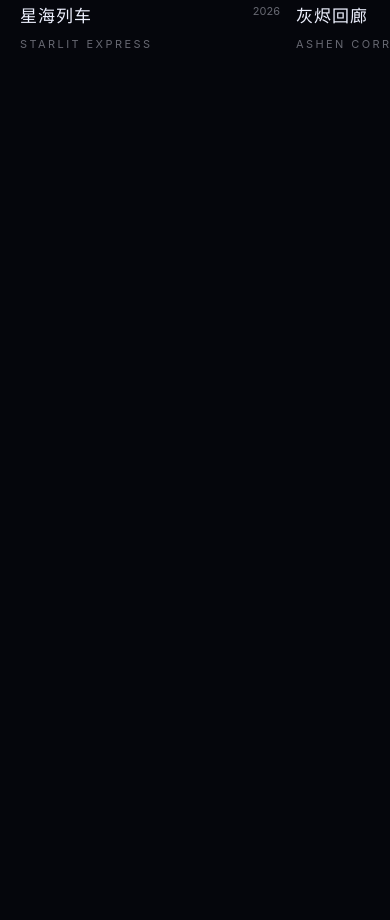
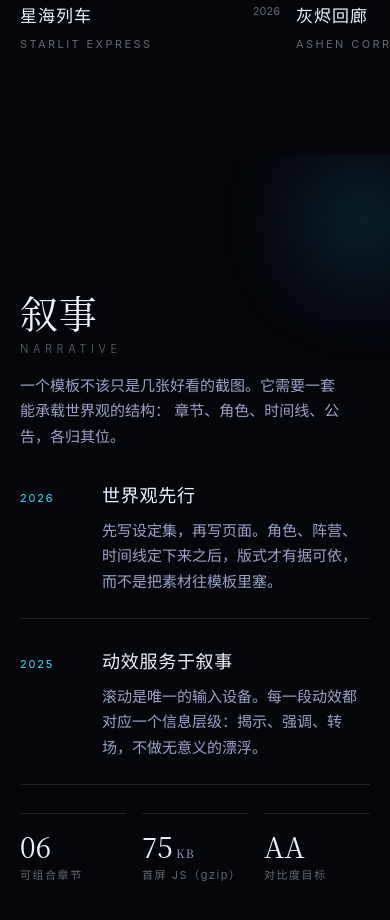
Before and after one commit to huangqi-an/immersive-site-template, a Vue app: page / in a window 390 px wide. Shown: the part 1580-2500 px from the top of the page. Before the commit the page ends 1735 px from the top, so only its background shows below. Built offline with nearby package versions, Linux system fonts and the light colour scheme.

Commit message:
feat: 新增 About 视差段落
- 装饰光斑做小幅视差，正文只做 reveal，避免影响可读性
- reveal 目标限定在组件根节点内查询，避免跨 section 误命中
- 数据指标展示区为模板复用预留

```diff
--- a/src/App.vue
+++ b/src/App.vue
@@ -2,6 +2,7 @@
 import HeroSection from "./sections/HeroSection.vue";
 import MarqueeSection from "./sections/MarqueeSection.vue";
 import WorksSection from "./sections/WorksSection.vue";
+import AboutSection from "./sections/AboutSection.vue";
 import { useSmoothScroll } from "./composables/useSmoothScroll";
 
 useSmoothScroll();
@@ -12,5 +13,6 @@ useSmoothScroll();
     <HeroSection />
     <MarqueeSection />
     <WorksSection />
+    <AboutSection />
   </main>
 </template>
--- /dev/null
+++ b/src/sections/AboutSection.vue
@@ -0,0 +1,257 @@
+<script setup lang="ts">
+import { onMounted, onUnmounted, ref } from "vue";
+import gsap from "gsap";
+import { ScrollTrigger } from "gsap/ScrollTrigger";
+
+gsap.registerPlugin(ScrollTrigger);
+
+/**
+ * 视差段落。
+ * 只让装饰光斑做位移（幅度小），正文用 reveal 淡入——
+ * 正文跟着滚动飘是对可读性的伤害，这类站点十有八九会犯。
+ */
+const root = ref<HTMLElement | null>(null);
+const orb = ref<HTMLElement | null>(null);
+let ctx: gsap.Context | null = null;
+
+const paragraphs = [
+  {
+    year: "2026",
+    title: "世界观先行",
+    body: "先写设定集，再写页面。角色、阵营、时间线定下来之后，版式才有据可依，而不是把素材往模板里塞。",
+  },
+  {
+    year: "2025",
+    title: "动效服务于叙事",
+    body: "滚动是唯一的输入设备。每一段动效都对应一个信息层级：揭示、强调、转场，不做无意义的漂浮。",
+  },
+];
+
+onMounted(() => {
+  const el = root.value;
+  if (!el) return;
+
+  ctx = gsap.context(() => {
+    const reduced = window.matchMedia(
+      "(prefers-reduced-motion: reduce)"
+    ).matches;
+
+    if (!reduced && orb.value) {
+      gsap.to(orb.value, {
+        yPercent: 26,
+        ease: "none",
+        scrollTrigger: {
+          trigger: el,
+          start: "top bottom",
+          end: "bottom top",
+          scrub: true,
+        },
+      });
+    }
+
+    if (reduced) return;
+
+    // 注意：这里必须用 el.querySelectorAll，不能用 gsap.utils.toArray，
+    // 后者不受 context 作用域限制，会把别的 section 的 [data-reveal] 一起选进来。
+    el.querySelectorAll<HTMLElement>("[data-reveal]").forEach((item) => {
+      gsap.from(item, {
+        y: 34,
+        opacity: 0,
+        duration: 0.9,
+        ease: "power3.out",
+        scrollTrigger: { trigger: item, start: "top 84%", once: true },
+      });
+    });
+  }, el);
+});
+
+onUnmounted(() => ctx?.revert());
+</script>
+
+<template>
+  <section ref="root" id="about" class="about section">
+    <div ref="orb" class="about__orb" aria-hidden="true" />
+
+    <div class="container about__grid">
+      <div class="about__aside">
+        <p class="eyebrow" data-reveal>About — 关于</p>
+        <h2 class="display about__title" data-reveal>
+          叙事<br /><em>NARRATIVE</em>
+        </h2>
+        <p class="lede about__intro" data-reveal>
+          一个模板不该只是几张好看的截图。它需要一套能承载世界观的结构：
+          章节、角色、时间线、公告，各归其位。
+        </p>
+      </div>
+
+      <div class="about__body">
+        <article
+          v-for="p in paragraphs"
+          :key="p.year"
+          class="about__item"
+          data-reveal
+        >
+          <span class="about__year">{{ p.year }}</span>
+          <h3 class="about__item-title">{{ p.title }}</h3>
+          <p class="about__text">{{ p.body }}</p>
+        </article>
+
+        <ul class="about__stats" data-reveal>
+          <li>
+            <strong>06</strong>
+            <span>可组合章节</span>
+          </li>
+          <li>
+            <strong>75<em>KB</em></strong>
+            <span>首屏 JS（gzip）</span>
+          </li>
+          <li>
+            <strong>AA</strong>
+            <span>对比度目标</span>
+          </li>
+        </ul>
+      </div>
+    </div>
+  </section>
+</template>
+
+<style scoped>
+.about {
+  position: relative;
+  overflow: hidden;
+}
+
+.about__orb {
+  position: absolute;
+  width: 46vw;
+  height: 46vw;
+  right: -16vw;
+  top: -6vw;
+  border-radius: 50%;
+  background: radial-gradient(
+    circle,
+    rgba(69, 224, 255, 0.22) 0%,
+    transparent 66%
+  );
+  filter: blur(40px);
+  pointer-events: none;
+}
+
+.about__grid {
+  position: relative;
+  display: grid;
+  grid-template-columns: minmax(240px, 0.85fr) 1.15fr;
+  gap: clamp(32px, 7vw, 120px);
+  align-items: start;
+}
+
+.about__aside {
+  position: sticky;
+  top: 120px;
+  display: grid;
+  gap: 18px;
+}
+
+.about__title {
+  font-size: clamp(38px, 5.2vw, 72px);
+  line-height: 0.98;
+}
+
+.about__title em {
+  font-family: var(--font-body);
+  font-style: normal;
+  font-size: 11px;
+  letter-spacing: 0.42em;
+  color: var(--text-faint);
+  display: block;
+  margin-top: 14px;
+}
+
+.about__intro {
+  max-width: 34ch;
+}
+
+.about__body {
+  display: grid;
+  gap: clamp(28px, 4vw, 56px);
+}
+
+.about__item {
+  display: grid;
+  grid-template-columns: 64px 1fr;
+  gap: 6px 18px;
+  padding-bottom: clamp(24px, 3vw, 40px);
+  border-bottom: 1px solid var(--line);
+}
+
+.about__year {
+  font-size: 11px;
+  letter-spacing: 0.16em;
+  color: var(--accent-2);
+  padding-top: 8px;
+}
+
+.about__item-title {
+  font-size: clamp(18px, 2vw, 24px);
+  font-weight: 500;
+  letter-spacing: 0.04em;
+}
+
+.about__text {
+  grid-column: 2;
+  color: var(--text-dim);
+  font-size: 15px;
+  max-width: 52ch;
+}
+
+.about__stats {
+  display: grid;
+  grid-template-columns: repeat(3, 1fr);
+  gap: 16px;
+  list-style: none;
+  margin: 0;
+  padding: 0;
+}
+
+.about__stats li {
+  display: grid;
+  gap: 6px;
+  padding-top: 18px;
+  border-top: 1px solid var(--line);
+}
+
+.about__stats strong {
+  font-family: var(--font-display);
+  font-size: clamp(28px, 3.4vw, 46px);
+  font-weight: 300;
+  line-height: 1;
+}
+
+.about__stats strong em {
+  font-style: normal;
+  font-size: 0.42em;
+  letter-spacing: 0.1em;
+  margin-left: 3px;
+  color: var(--text-dim);
+}
+
+.about__stats span {
+  font-size: 11px;
+  letter-spacing: 0.14em;
+  color: var(--text-faint);
+}
+
+@media (max-width: 899px) {
+  .about__grid {
+    grid-template-columns: 1fr;
+  }
+
+  .about__aside {
+    position: static;
+  }
+
+  .about__stats {
+    grid-template-columns: repeat(3, 1fr);
+  }
+}
+</style>
```
